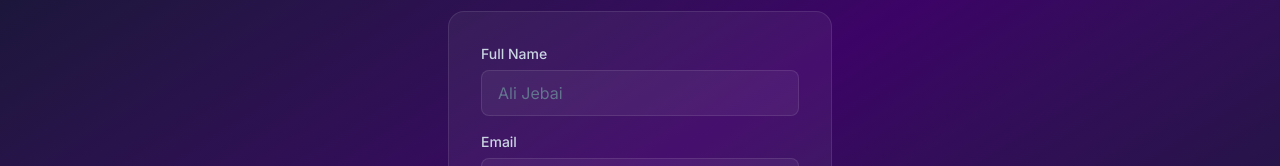
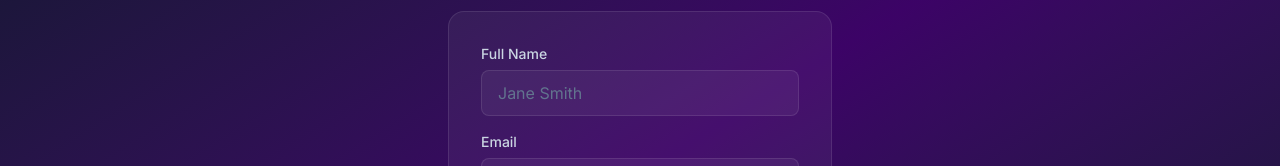
Before and after one commit to AliJ2010/tapcard, a Next.js app: page /signup in a window 1280 px wide. Shown: the part 226-392 px from the top of the page. Built offline with nearby package versions, Linux system fonts and the light colour scheme.

Commit message:
Change signup placeholder name to Jane Smith

```diff
--- a/app/(auth)/signup/page.tsx
+++ b/app/(auth)/signup/page.tsx
@@ -57,7 +57,7 @@ export default function SignupPage() {
                 onChange={(e) => setFullName(e.target.value)}
                 required
                 className="w-full bg-white/5 border border-white/10 rounded-lg px-4 py-2.5 text-white placeholder-slate-500 focus:outline-none focus:border-purple-500 transition-colors"
-                placeholder="Ali Jebai"
+                placeholder="Jane Smith"
               />
             </div>
             <div>
```
